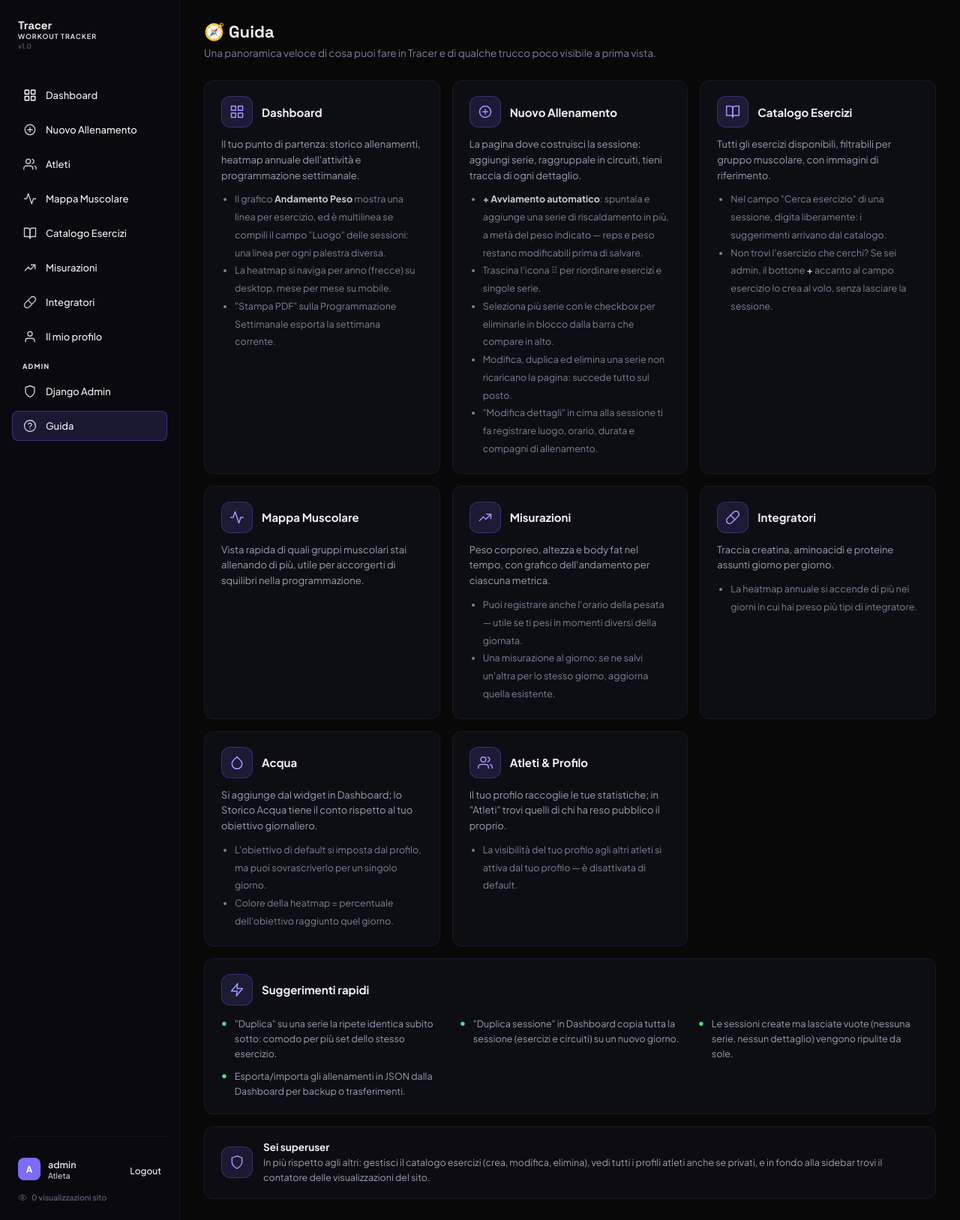
After one commit to alfredoFaro98/TracerGym, a Django app: page /guida/ in a window 1280 px wide. The commit adds this page. Shown: the whole page at 75% size. Run offline with Django 5.2, Linux system fonts and the light colour scheme; a user stored in the database is signed in; data that the repository does not hold is empty.

Commit message:
Popola la pagina Guida al posto del tour Driver.js mai implementato
Il bottone "Guida" in sidebar chiamava startTour(), una funzione che
non è mai esistita: caricava solo Driver.js senza usarlo. Sostituita
con una vera pagina di guida (tracker/guida.html), organizzata per
sezione (Dashboard, Nuovo Allenamento, Catalogo Esercizi, Mappa
Muscolare, Misurazioni, Integratori, Acqua, Atleti & Profilo) con
icone nello stesso stile delle pagine di errore, più suggerimenti
rapidi e una nota per i superuser. Rimossi gli script Driver.js ormai
inutilizzati da ogni pagina.

Co-Authored-By: Claude Sonnet 5 <noreply@anthropic.com>

```diff
--- a/tracker/templates/tracker/base.html
+++ b/tracker/templates/tracker/base.html
@@ -9,10 +9,6 @@
     <link rel="icon" type="image/svg+xml" href="{% static 'tracker/favicon.svg' %}">
     <!-- Rimuoviamo Bootstrap per usare solo il design Tracer -->
     <link rel="stylesheet" href="{% static 'tracker/style.css' %}">
-
-    <!-- Driver.js per la Guida Wizard -->
-    <link rel="stylesheet" href="https://cdn.jsdelivr.net/npm/driver.js@1.0.1/dist/driver.css"/>
-    <script src="https://cdn.jsdelivr.net/npm/driver.js@1.0.1/dist/driver.js.iife.js"></script>
 
     {% block extra_head %}{% endblock %}
 </head>
@@ -91,10 +87,12 @@
                 {% endwith %}
                 {% endif %}
 
-                <button id="tour-menu-btn" onclick="if(typeof startTour !== 'undefined') startTour(); else window.location.href='{% url 'dashboard' %}?tour=1';" style="display: flex; align-items: center; gap: 12px; padding: 10px 14px; border: 1px solid transparent; border-radius: 8px; color: #f0f0f3; font-size: 13px; font-weight: 500; transition: all .15s; background: transparent; width: 100%; text-align: left; cursor: pointer; font-family: inherit;" onmouseover="this.style.background='rgba(255,255,255,0.06)'; this.style.color='#f0f0f3'" onmouseout="this.style.background='transparent'; this.style.color='#f0f0f3'">
+                {% with is_active=current_url|in_list:"guida" %}
+                <a href="{% url 'guida' %}" style="display: flex; align-items: center; gap: 12px; padding: 10px 14px; border-radius: 8px; color: #f0f0f3; font-size: 13px; font-weight: 500; transition: all .15s;{% if is_active %} background: rgba(124,108,246,0.16); border: 1px solid rgba(124,108,246,0.35);{% else %} border: 1px solid transparent;{% endif %}"{% if not is_active %} onmouseover="this.style.background='rgba(255,255,255,0.06)';this.style.color='#f0f0f3'" onmouseout="this.style.background='transparent';this.style.color='#f0f0f3'"{% endif %}>
                     <svg width="18" height="18" viewBox="0 0 24 24" fill="none" stroke="#c7cbd6" stroke-width="1.8" stroke-linecap="round" stroke-linejoin="round" style="flex-shrink: 0;"><circle cx="12" cy="12" r="10"></circle><path d="M9.09 9a3 3 0 0 1 5.83 1c0 2-3 2-3 4"></path><line x1="12" y1="17" x2="12.01" y2="17"></line></svg>
                     <span class="menu-text">Guida</span>
-                </button>
+                </a>
+                {% endwith %}
             </div>
             {% endwith %}
 
--- /dev/null
+++ b/tracker/templates/tracker/guida.html
@@ -0,0 +1,175 @@
+{% extends 'tracker/base.html' %}
+
+{% block title %}Guida - Workout Tracker{% endblock %}
+
+{% block content %}
+<div class="page-container">
+    <div style="margin-bottom: 28px;">
+        <h1 style="font-family: 'Space Grotesk', sans-serif; font-size: 22px; font-weight: 700; color: #f0f0f3; margin: 0 0 6px;">🧭 Guida</h1>
+        <p style="font-size: 13.5px; color: #7d8296; max-width: 640px; margin: 0;">Una panoramica veloce di cosa puoi fare in Tracer e di qualche trucco poco visibile a prima vista.</p>
+    </div>
+
+    <div style="display: grid; grid-template-columns: repeat(auto-fit, minmax(280px, 1fr)); gap: 16px; margin-bottom: 16px;">
+
+        <!-- Dashboard -->
+        <div class="tracer-card" style="padding: 20px 22px;">
+            <div style="display: flex; align-items: center; gap: 12px; margin-bottom: 12px;">
+                <div style="width: 42px; height: 42px; flex-shrink: 0; border-radius: 12px; background: rgba(124,108,246,0.14); border: 1px solid rgba(124,108,246,0.3); display: flex; align-items: center; justify-content: center;">
+                    <svg width="20" height="20" viewBox="0 0 24 24" fill="none" stroke="#a996ff" stroke-width="1.8" stroke-linecap="round" stroke-linejoin="round"><rect x="3" y="3" width="7" height="7"></rect><rect x="14" y="3" width="7" height="7"></rect><rect x="14" y="14" width="7" height="7"></rect><rect x="3" y="14" width="7" height="7"></rect></svg>
+                </div>
+                <span style="font-size: 15px; font-weight: 700; color: #f0f0f3;">Dashboard</span>
+            </div>
+            <p style="font-size: 13px; color: #9ba0b3; line-height: 1.6; margin: 0 0 10px;">Il tuo punto di partenza: storico allenamenti, heatmap annuale dell'attività e programmazione settimanale.</p>
+            <ul style="margin: 0; padding-left: 18px; font-size: 12.5px; color: #7d8296; line-height: 1.9;">
+                <li>Il grafico <b style="color: #c7cbd6;">Andamento Peso</b> mostra una linea per esercizio, ed è multilinea se compili il campo "Luogo" delle sessioni: una linea per ogni palestra diversa.</li>
+                <li>La heatmap si naviga per anno (frecce) su desktop, mese per mese su mobile.</li>
+                <li>"Stampa PDF" sulla Programmazione Settimanale esporta la settimana corrente.</li>
+            </ul>
+        </div>
+
+        <!-- Nuovo Allenamento -->
+        <div class="tracer-card" style="padding: 20px 22px;">
+            <div style="display: flex; align-items: center; gap: 12px; margin-bottom: 12px;">
+                <div style="width: 42px; height: 42px; flex-shrink: 0; border-radius: 12px; background: rgba(124,108,246,0.14); border: 1px solid rgba(124,108,246,0.3); display: flex; align-items: center; justify-content: center;">
+                    <svg width="20" height="20" viewBox="0 0 24 24" fill="none" stroke="#a996ff" stroke-width="1.8" stroke-linecap="round" stroke-linejoin="round"><circle cx="12" cy="12" r="9"></circle><line x1="12" y1="8" x2="12" y2="16"></line><line x1="8" y1="12" x2="16" y2="12"></line></svg>
+                </div>
+                <span style="font-size: 15px; font-weight: 700; color: #f0f0f3;">Nuovo Allenamento</span>
+            </div>
+            <p style="font-size: 13px; color: #9ba0b3; line-height: 1.6; margin: 0 0 10px;">La pagina dove costruisci la sessione: aggiungi serie, raggruppale in circuiti, tieni traccia di ogni dettaglio.</p>
+            <ul style="margin: 0; padding-left: 18px; font-size: 12.5px; color: #7d8296; line-height: 1.9;">
+                <li><b style="color: #c7cbd6;">+ Avviamento automatico</b>: spuntala e aggiunge una serie di riscaldamento in più, a metà del peso indicato — reps e peso restano modificabili prima di salvare.</li>
+                <li>Trascina l'icona <span style="color: #565b6e;">⠿</span> per riordinare esercizi e singole serie.</li>
+                <li>Seleziona più serie con le checkbox per eliminarle in blocco dalla barra che compare in alto.</li>
+                <li>Modifica, duplica ed elimina una serie non ricaricano la pagina: succede tutto sul posto.</li>
+                <li>"Modifica dettagli" in cima alla sessione ti fa registrare luogo, orario, durata e compagni di allenamento.</li>
+            </ul>
+        </div>
+
+        <!-- Catalogo Esercizi -->
+        <div class="tracer-card" style="padding: 20px 22px;">
+            <div style="display: flex; align-items: center; gap: 12px; margin-bottom: 12px;">
+                <div style="width: 42px; height: 42px; flex-shrink: 0; border-radius: 12px; background: rgba(124,108,246,0.14); border: 1px solid rgba(124,108,246,0.3); display: flex; align-items: center; justify-content: center;">
+                    <svg width="20" height="20" viewBox="0 0 24 24" fill="none" stroke="#a996ff" stroke-width="1.8" stroke-linecap="round" stroke-linejoin="round"><path d="M2 3h6a4 4 0 0 1 4 4v14a3 3 0 0 0-3-3H2z"></path><path d="M22 3h-6a4 4 0 0 0-4 4v14a3 3 0 0 1 3-3h7z"></path></svg>
+                </div>
+                <span style="font-size: 15px; font-weight: 700; color: #f0f0f3;">Catalogo Esercizi</span>
+            </div>
+            <p style="font-size: 13px; color: #9ba0b3; line-height: 1.6; margin: 0 0 10px;">Tutti gli esercizi disponibili, filtrabili per gruppo muscolare, con immagini di riferimento.</p>
+            <ul style="margin: 0; padding-left: 18px; font-size: 12.5px; color: #7d8296; line-height: 1.9;">
+                <li>Nel campo "Cerca esercizio" di una sessione, digita liberamente: i suggerimenti arrivano dal catalogo.</li>
+                <li>Non trovi l'esercizio che cerchi? Se sei admin, il bottone <b style="color: #c7cbd6;">+</b> accanto al campo esercizio lo crea al volo, senza lasciare la sessione.</li>
+            </ul>
+        </div>
+
+        <!-- Mappa Muscolare -->
+        <div class="tracer-card" style="padding: 20px 22px;">
+            <div style="display: flex; align-items: center; gap: 12px; margin-bottom: 12px;">
+                <div style="width: 42px; height: 42px; flex-shrink: 0; border-radius: 12px; background: rgba(124,108,246,0.14); border: 1px solid rgba(124,108,246,0.3); display: flex; align-items: center; justify-content: center;">
+                    <svg width="20" height="20" viewBox="0 0 24 24" fill="none" stroke="#a996ff" stroke-width="1.8" stroke-linecap="round" stroke-linejoin="round"><polyline points="22 12 18 12 15 21 9 3 6 12 2 12"></polyline></svg>
+                </div>
+                <span style="font-size: 15px; font-weight: 700; color: #f0f0f3;">Mappa Muscolare</span>
+            </div>
+            <p style="font-size: 13px; color: #9ba0b3; line-height: 1.6; margin: 0;">Vista rapida di quali gruppi muscolari stai allenando di più, utile per accorgerti di squilibri nella programmazione.</p>
+        </div>
+
+        <!-- Misurazioni -->
+        <div class="tracer-card" style="padding: 20px 22px;">
+            <div style="display: flex; align-items: center; gap: 12px; margin-bottom: 12px;">
+                <div style="width: 42px; height: 42px; flex-shrink: 0; border-radius: 12px; background: rgba(124,108,246,0.14); border: 1px solid rgba(124,108,246,0.3); display: flex; align-items: center; justify-content: center;">
+                    <svg width="20" height="20" viewBox="0 0 24 24" fill="none" stroke="#a996ff" stroke-width="1.8" stroke-linecap="round" stroke-linejoin="round"><polyline points="3 17 9 11 13 15 21 7"></polyline><polyline points="14 7 21 7 21 14"></polyline></svg>
+                </div>
+                <span style="font-size: 15px; font-weight: 700; color: #f0f0f3;">Misurazioni</span>
+            </div>
+            <p style="font-size: 13px; color: #9ba0b3; line-height: 1.6; margin: 0 0 10px;">Peso corporeo, altezza e body fat nel tempo, con grafico dell'andamento per ciascuna metrica.</p>
+            <ul style="margin: 0; padding-left: 18px; font-size: 12.5px; color: #7d8296; line-height: 1.9;">
+                <li>Puoi registrare anche l'orario della pesata — utile se ti pesi in momenti diversi della giornata.</li>
+                <li>Una misurazione al giorno: se ne salvi un'altra per lo stesso giorno, aggiorna quella esistente.</li>
+            </ul>
+        </div>
+
+        <!-- Integratori -->
+        <div class="tracer-card" style="padding: 20px 22px;">
+            <div style="display: flex; align-items: center; gap: 12px; margin-bottom: 12px;">
+                <div style="width: 42px; height: 42px; flex-shrink: 0; border-radius: 12px; background: rgba(124,108,246,0.14); border: 1px solid rgba(124,108,246,0.3); display: flex; align-items: center; justify-content: center;">
+                    <svg width="20" height="20" viewBox="0 0 24 24" fill="none" stroke="#a996ff" stroke-width="1.8" stroke-linecap="round" stroke-linejoin="round"><path d="m10.5 20.5 10-10a4.95 4.95 0 1 0-7-7l-10 10a4.95 4.95 0 1 0 7 7Z"></path><path d="m8.5 8.5 7 7"></path></svg>
+                </div>
+                <span style="font-size: 15px; font-weight: 700; color: #f0f0f3;">Integratori</span>
+            </div>
+            <p style="font-size: 13px; color: #9ba0b3; line-height: 1.6; margin: 0 0 10px;">Traccia creatina, aminoacidi e proteine assunti giorno per giorno.</p>
+            <ul style="margin: 0; padding-left: 18px; font-size: 12.5px; color: #7d8296; line-height: 1.9;">
+                <li>La heatmap annuale si accende di più nei giorni in cui hai preso più tipi di integratore.</li>
+            </ul>
+        </div>
+
+        <!-- Acqua -->
+        <div class="tracer-card" style="padding: 20px 22px;">
+            <div style="display: flex; align-items: center; gap: 12px; margin-bottom: 12px;">
+                <div style="width: 42px; height: 42px; flex-shrink: 0; border-radius: 12px; background: rgba(124,108,246,0.14); border: 1px solid rgba(124,108,246,0.3); display: flex; align-items: center; justify-content: center;">
+                    <svg width="20" height="20" viewBox="0 0 24 24" fill="none" stroke="#a996ff" stroke-width="1.8" stroke-linecap="round" stroke-linejoin="round"><path d="M12 2.69l5.66 5.66a8 8 0 1 1-11.31 0z"></path></svg>
+                </div>
+                <span style="font-size: 15px; font-weight: 700; color: #f0f0f3;">Acqua</span>
+            </div>
+            <p style="font-size: 13px; color: #9ba0b3; line-height: 1.6; margin: 0 0 10px;">Si aggiunge dal widget in Dashboard; lo Storico Acqua tiene il conto rispetto al tuo obiettivo giornaliero.</p>
+            <ul style="margin: 0; padding-left: 18px; font-size: 12.5px; color: #7d8296; line-height: 1.9;">
+                <li>L'obiettivo di default si imposta dal profilo, ma puoi sovrascriverlo per un singolo giorno.</li>
+                <li>Colore della heatmap = percentuale dell'obiettivo raggiunto quel giorno.</li>
+            </ul>
+        </div>
+
+        <!-- Atleti & Profilo -->
+        <div class="tracer-card" style="padding: 20px 22px;">
+            <div style="display: flex; align-items: center; gap: 12px; margin-bottom: 12px;">
+                <div style="width: 42px; height: 42px; flex-shrink: 0; border-radius: 12px; background: rgba(124,108,246,0.14); border: 1px solid rgba(124,108,246,0.3); display: flex; align-items: center; justify-content: center;">
+                    <svg width="20" height="20" viewBox="0 0 24 24" fill="none" stroke="#a996ff" stroke-width="1.8" stroke-linecap="round" stroke-linejoin="round"><path d="M17 21v-2a4 4 0 0 0-4-4H5a4 4 0 0 0-4 4v2"></path><circle cx="9" cy="7" r="4"></circle><path d="M23 21v-2a4 4 0 0 0-3-3.87"></path><path d="M16 3.13a4 4 0 0 1 0 7.75"></path></svg>
+                </div>
+                <span style="font-size: 15px; font-weight: 700; color: #f0f0f3;">Atleti &amp; Profilo</span>
+            </div>
+            <p style="font-size: 13px; color: #9ba0b3; line-height: 1.6; margin: 0 0 10px;">Il tuo profilo raccoglie le tue statistiche; in "Atleti" trovi quelli di chi ha reso pubblico il proprio.</p>
+            <ul style="margin: 0; padding-left: 18px; font-size: 12.5px; color: #7d8296; line-height: 1.9;">
+                <li>La visibilità del tuo profilo agli altri atleti si attiva dal tuo profilo — è disattivata di default.</li>
+            </ul>
+        </div>
+
+    </div>
+
+    <!-- Suggerimenti rapidi -->
+    <div class="tracer-card" style="padding: 20px 22px; margin-bottom: 16px;">
+        <div style="display: flex; align-items: center; gap: 12px; margin-bottom: 14px;">
+            <div style="width: 42px; height: 42px; flex-shrink: 0; border-radius: 12px; background: rgba(124,108,246,0.14); border: 1px solid rgba(124,108,246,0.3); display: flex; align-items: center; justify-content: center;">
+                <svg width="20" height="20" viewBox="0 0 24 24" fill="none" stroke="#a996ff" stroke-width="1.8" stroke-linecap="round" stroke-linejoin="round"><polygon points="13 2 3 14 12 14 11 22 21 10 12 10 13 2"></polygon></svg>
+            </div>
+            <span style="font-size: 15px; font-weight: 700; color: #f0f0f3;">Suggerimenti rapidi</span>
+        </div>
+        <div style="display: grid; grid-template-columns: repeat(auto-fit, minmax(240px, 1fr)); gap: 10px 24px;">
+            <div style="display: flex; gap: 10px; align-items: flex-start;">
+                <span style="color: #4ade80; font-size: 13px; margin-top: 1px;">●</span>
+                <span style="font-size: 12.5px; color: #9ba0b3; line-height: 1.6;">"Duplica" su una serie la ripete identica subito sotto: comodo per più set dello stesso esercizio.</span>
+            </div>
+            <div style="display: flex; gap: 10px; align-items: flex-start;">
+                <span style="color: #4ade80; font-size: 13px; margin-top: 1px;">●</span>
+                <span style="font-size: 12.5px; color: #9ba0b3; line-height: 1.6;">"Duplica sessione" in Dashboard copia tutta la sessione (esercizi e circuiti) su un nuovo giorno.</span>
+            </div>
+            <div style="display: flex; gap: 10px; align-items: flex-start;">
+                <span style="color: #4ade80; font-size: 13px; margin-top: 1px;">●</span>
+                <span style="font-size: 12.5px; color: #9ba0b3; line-height: 1.6;">Le sessioni create ma lasciate vuote (nessuna serie, nessun dettaglio) vengono ripulite da sole.</span>
+            </div>
+            <div style="display: flex; gap: 10px; align-items: flex-start;">
+                <span style="color: #4ade80; font-size: 13px; margin-top: 1px;">●</span>
+                <span style="font-size: 12.5px; color: #9ba0b3; line-height: 1.6;">Esporta/importa gli allenamenti in JSON dalla Dashboard per backup o trasferimenti.</span>
+            </div>
+        </div>
+    </div>
+
+    {% if user.is_superuser %}
+    <!-- Nota superuser -->
+    <div class="tracer-card" style="padding: 18px 22px; display: flex; align-items: center; gap: 14px; background: rgba(124,108,246,0.04);">
+        <div style="width: 42px; height: 42px; flex-shrink: 0; border-radius: 12px; background: rgba(124,108,246,0.14); border: 1px solid rgba(124,108,246,0.3); display: flex; align-items: center; justify-content: center;">
+            <svg width="20" height="20" viewBox="0 0 24 24" fill="none" stroke="#a996ff" stroke-width="1.8" stroke-linecap="round" stroke-linejoin="round"><path d="M12 22s8-4 8-10V5l-8-3-8 3v7c0 6 8 10 8 10z"></path></svg>
+        </div>
+        <div>
+            <div style="font-size: 13.5px; font-weight: 700; color: #f0f0f3; margin-bottom: 2px;">Sei superuser</div>
+            <div style="font-size: 12.5px; color: #9ba0b3; line-height: 1.6;">In più rispetto agli altri: gestisci il catalogo esercizi (crea, modifica, elimina), vedi tutti i profili atleti anche se privati, e in fondo alla sidebar trovi il contatore delle visualizzazioni del sito.</div>
+        </div>
+    </div>
+    {% endif %}
+</div>
+{% endblock %}
--- a/tracker/urls.py
+++ b/tracker/urls.py
@@ -43,6 +43,7 @@ urlpatterns = [
     path('users/<str:username>/session/<int:session_id>/import/', views.import_session_from_user, name='import_session_from_user'),
     path('profile/toggle-visibility/', views.toggle_profile_visibility, name='toggle_profile_visibility'),
     path('body-map/', views.body_map, name='body_map'),
+    path('guida/', views.guida, name='guida'),
     path('sessions/week/', views.weekly_sessions_data, name='weekly_sessions_data'),
     path('session/<int:session_id>/circuit/create/', views.create_circuit, name='create_circuit'),
     path('session/<int:session_id>/circuit/import/', views.import_circuit, name='import_circuit'),
--- a/tracker/views.py
+++ b/tracker/views.py
@@ -1571,6 +1571,11 @@ def edit_integratore_entry(request, entry_id):
 
 
 @login_required
+def guida(request):
+    return render(request, 'tracker/guida.html')
+
+
+@login_required
 def body_map(request):
     exercises_qs = Exercise.objects.prefetch_related('tags').order_by('nome')
     exercises_data = [
```
